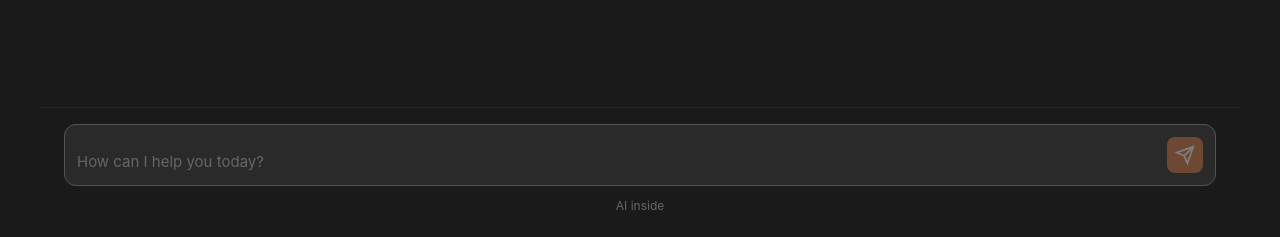
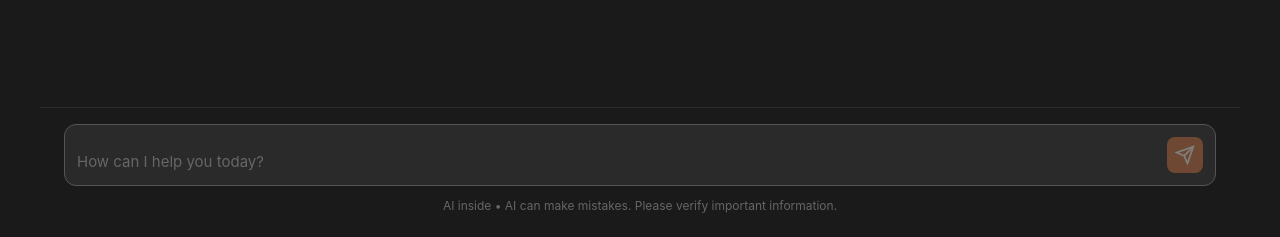
Before and after one commit to MattiaMontanari/prompt-to-prototype-series, a Flask app: page / in a window 1280 px wide. Shown: the part 563-800 px from the top of the page. Run offline with Flask 3, Linux system fonts and the light colour scheme.

Commit message:
Add AI disclaimer note about potential mistakes

```diff
--- a/2025-12-01/templates/index.html
+++ b/2025-12-01/templates/index.html
@@ -48,7 +48,7 @@
                 </button>
             </div>
             <div class="input-footer">
-                <span class="model-indicator">AI inside</span>
+                <span class="model-indicator">AI inside • AI can make mistakes. Please verify important information.</span>
             </div>
         </div>
     </div>
```
